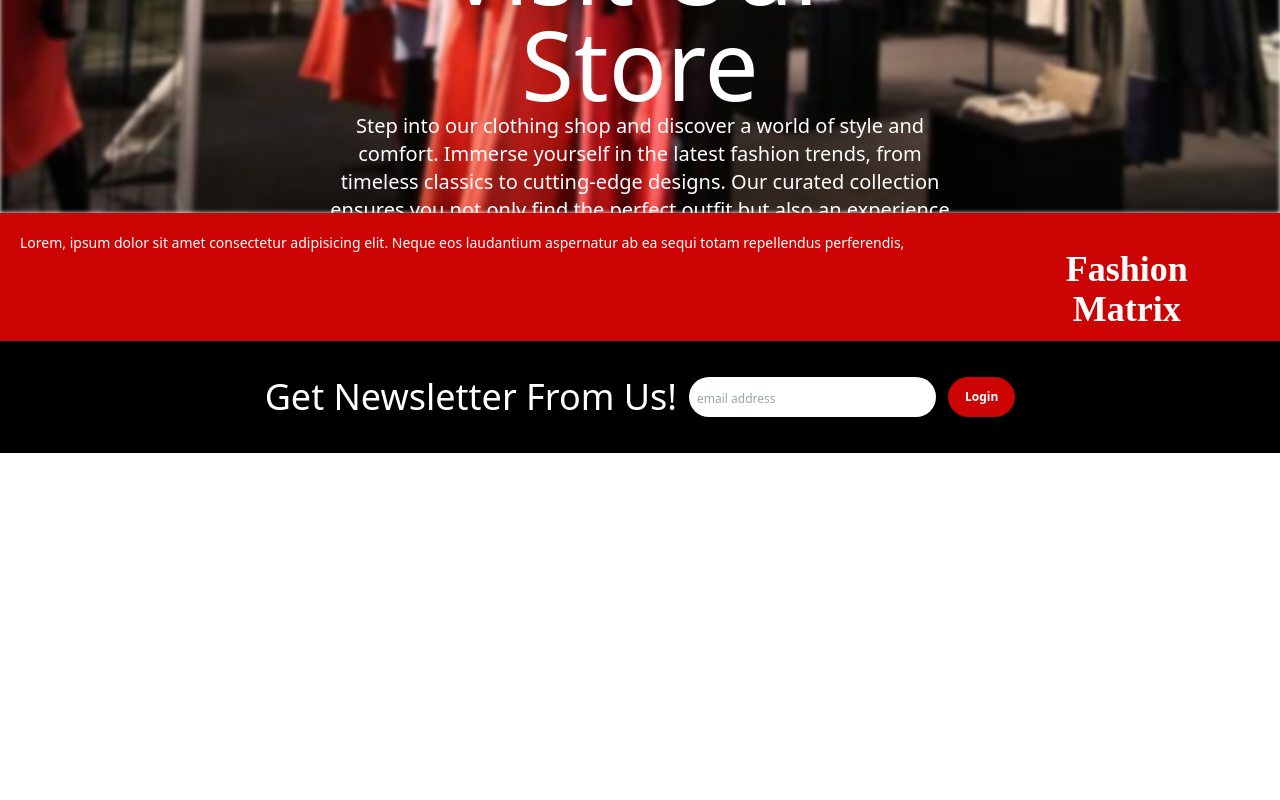
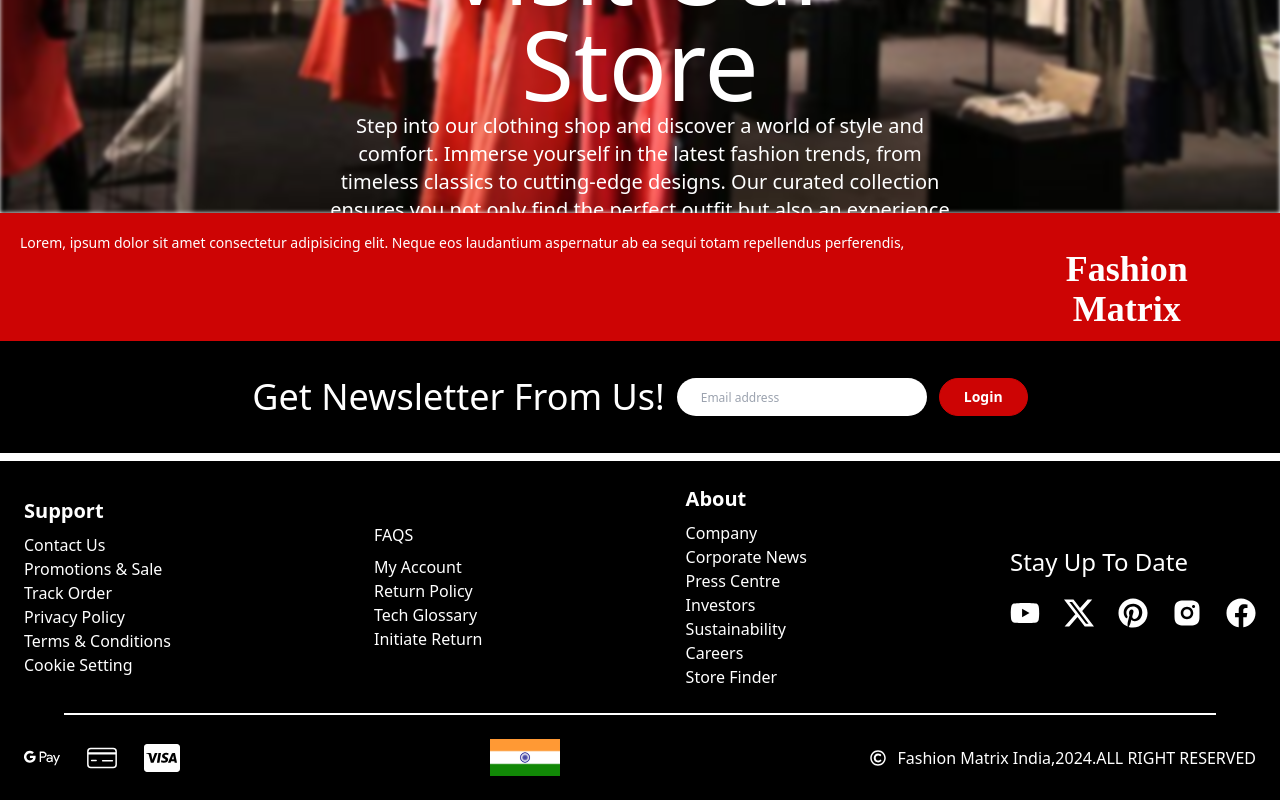
Before and after one commit to himanshu7339/fashion-matrix, a React (Vite) app in the folder frontend/: page / in a window 1280 px wide. Shown: the part 2723-3523 px from the top of the page. Before the commit the page ends 3176 px from the top, so only its background shows below. Built offline with nearby package versions, Linux system fonts and the light colour scheme.

Commit message:
footer complete

```diff
--- a/frontend/index.html
+++ b/frontend/index.html
@@ -2,7 +2,7 @@
 <html lang="en">
   <head>
     <meta charset="UTF-8" />
-    <link rel="icon" type="image/svg+xml" href="/vite.svg" />
+    <link rel="icon" type="image/svg+xml" href="./src/assets/icons/cap.png" />
     <meta name="viewport" content="width=device-width, initial-scale=1.0" />
     <title>Fashion Matrix</title>
   </head>
--- a/frontend/src/App.jsx
+++ b/frontend/src/App.jsx
@@ -1,6 +1,7 @@
 import { BrowserRouter, Routes, Route } from "react-router-dom";
 import Header from "./components/Header";
 import Home from "./pages/Home";
+import Footer from "./components/Footer";
 
 export default function App() {
   return (
@@ -14,6 +15,7 @@
           <Route path="*" element={<NoPage />} /> */}
         </Route>
       </Routes>
+      <Footer/>
     </BrowserRouter>
   );
 }
--- /dev/null
+++ b/frontend/src/components/Footer.jsx
@@ -0,0 +1,95 @@
+import { BsTwitterX } from "react-icons/bs";
+import { FaFacebook, FaYoutube,FaGooglePay,FaRegCopyright  } from "react-icons/fa";
+import { FaPinterest,FaCcVisa } from "react-icons/fa6";
+import { RiInstagramFill } from "react-icons/ri";
+import { CiCreditCard1 } from "react-icons/ci";
+import { Link } from "react-router-dom";
+import India from "../assets/icons/India-flag.jpg"
+
+const Footer = () => {
+  return (
+    <div
+      style={{ borderTop: "0.5rem solid white", background: "black" }}
+      className="footer  text-white"
+    >
+      <div className="footer flex flex-col gap-7 lg:gap-0 lg:flex-row justify-between text-white lg:items-center m-6 ">
+        <div className="support flex flex-col">
+          <h1 className="text-xl font-semibold mb-2">Support</h1>
+          <Link>Contact Us</Link>
+          <Link>Promotions & Sale</Link>
+          <Link>Track Order</Link>
+          <Link>Privacy Policy</Link>
+          <Link>Terms & Conditions </Link>
+          <Link>Cookie Setting</Link>
+        </div>
+        <div className="faqs flex flex-col">
+          <h1 className="mb-2">FAQS</h1>
+          <Link>My Account</Link>
+          <Link>Return Policy</Link>
+          <Link>Tech Glossary</Link>
+          <Link>Initiate Return</Link>
+        </div>
+
+        <div className="about flex flex-col">
+          <h1 className="text-xl font-semibold mb-2">About</h1>
+          <Link>Company</Link>
+          <Link>Corporate News</Link>
+          <Link>Press Centre</Link>
+          <Link>Investors</Link>
+          <Link>Sustainability</Link>
+          <Link>Careers</Link>
+          <Link>Store Finder</Link>
+        </div>
+
+        <div className="stay-up-to-date">
+            <h1 className="text-2xl mb-5 text-center lg:text-start">Stay Up To Date</h1>
+          <div className="social-media flex text-3xl gap-6">
+            <a href="">
+              <FaYoutube />
+            </a>
+            <a href="">
+              <BsTwitterX />
+            </a>
+            <a href="">
+              <FaPinterest />
+            </a>
+            <a href="">
+              <RiInstagramFill />
+            </a>
+            <a href="">
+              <FaFacebook />
+            </a>
+          </div>
+        </div>
+      </div>
+
+      <div className="line-div flex justify-center ">
+        <div className="border bg-white w-[90%] "></div>
+      </div>
+
+      {/* bottom line only */}
+      <div className="footer-bottom-details   ">
+      <div className="bottom-content p-6 flex flex-col lg:flex-row justify-center items-center gap-4 lg:gap-0 lg:justify-between">
+        <div className="payment-options text-4xl flex gap-6 items-center">
+        <FaGooglePay />
+        <CiCreditCard1 />
+        <FaCcVisa />
+        </div>
+
+        <div className="india-flag">
+            <img width={70} src={India} alt="india-flag" />
+        </div>
+
+        <div className="copy-right flex items-center gap-3">
+        <FaRegCopyright /> <p>Fashion Matrix India,2024.ALL RIGHT RESERVED</p>
+        </div>
+      </div>
+
+      </div>
+
+
+    </div>
+  );
+};
+
+export default Footer;
--- a/frontend/src/pages/Home.jsx
+++ b/frontend/src/pages/Home.jsx
@@ -174,11 +174,11 @@
       <div className="fifth-section-div">
         <div className="image-container relative overflow-hidden ">
           <img
-            className="image w-full h-auto transition-transform duration-300 transform blur-[2px] cursor-pointer"
+            className="image w-full h-auto transition-transform duration-300 transform blur-[2px] "
             src={clothShop}
             alt=""
           />
-          <div className="overlay-text absolute top-[80%] left-1/2 transform -translate-x-1/2 -translate-y-1/2 text-white text-center opacity-8 transition-opacity duration-300 hover:opacity-100 text-xl lg:text-8xl cursor-pointer">
+          <div className="overlay-text absolute top-[80%] left-1/2 transform -translate-x-1/2 -translate-y-1/2 text-white text-center opacity-8 transition-opacity duration-300 hover:opacity-100 text-xl lg:text-8xl ">
             Visit Our Store
             <p className=" text-xs lg:text-xl h-auto">
               Step into our clothing shop and discover a world of style and
@@ -212,19 +212,19 @@
         </div>
         <div
           style={{ backgroundColor: "black" }}
-          className="newsletter h-28 flex justify-center items-center gap-3"
+          className="newsletter h-28 flex flex-col lg:flex-row justify-center items-center gap-3"
         >
           <h1 className="text-white text-xl lg:text-4xl">Get Newsletter From Us!</h1>
 
-          <form className="newsletter-from text-white flex gap-3">
+          <form className="newsletter-from text-sm flex gap-3">
             <input
               type="text"
-              className="rounded-full p-2 placeholder:text-xs"
-              placeholder="email address"
+              className="rounded-full pr-6 pl-6 placeholder:text-xs"
+              placeholder="Email address"
             />
             <button
               type="submit"
-              className="register-button  font-bold bg-gray pr-4 pl-4 pt-2 pb-2 text-xs rounded-full border border-red text-white bg-red transition-all"
+              className="register-button  font-bold bg-gray pr-6 pl-6 pt-2 pb-2 text-sm rounded-full border border-red text-white bg-red transition-all"
             >
               Login
             </button>
```
Also changed, not shown: frontend/src/assets/icons/India-flag.jpg (added), frontend/src/assets/icons/cap.png (added).
